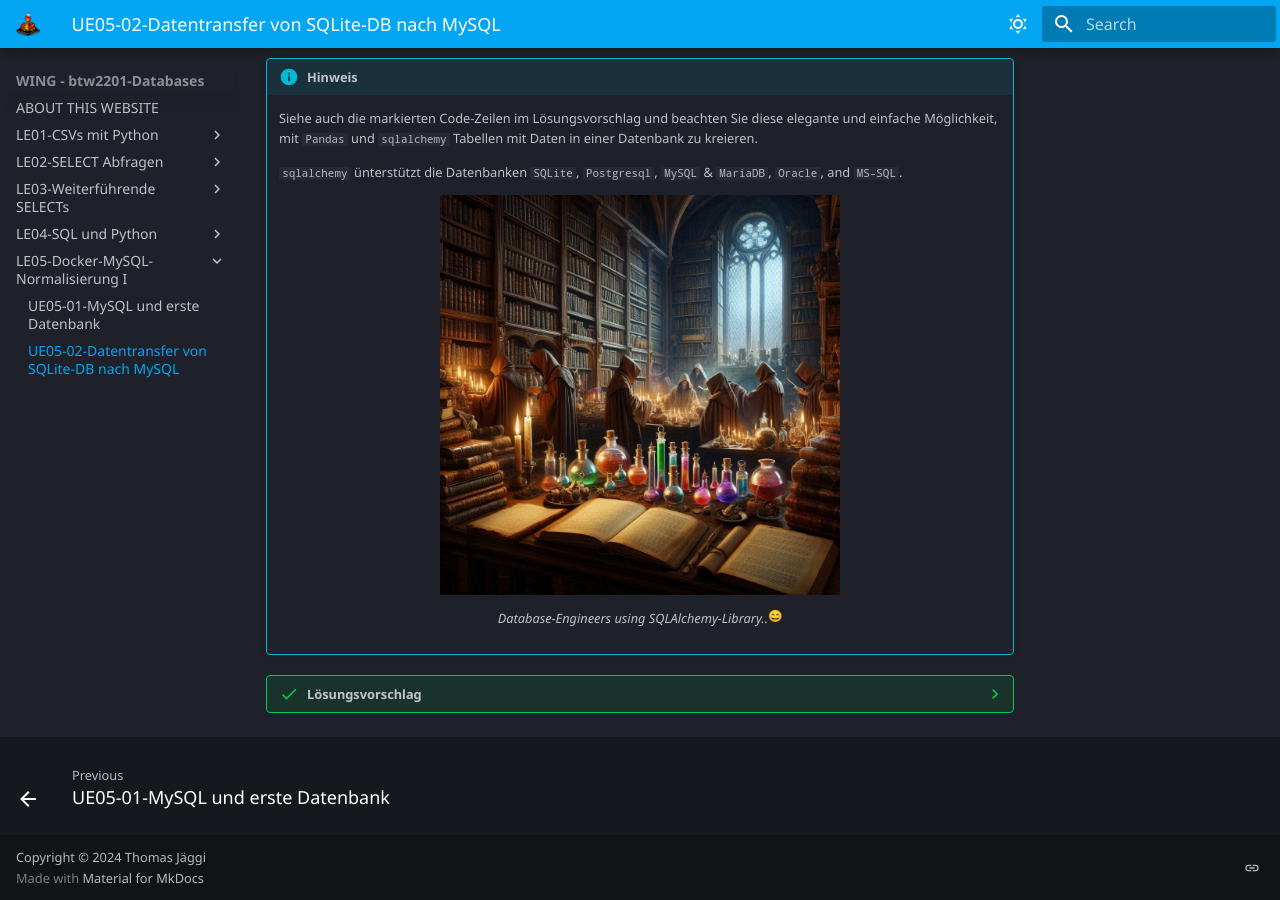
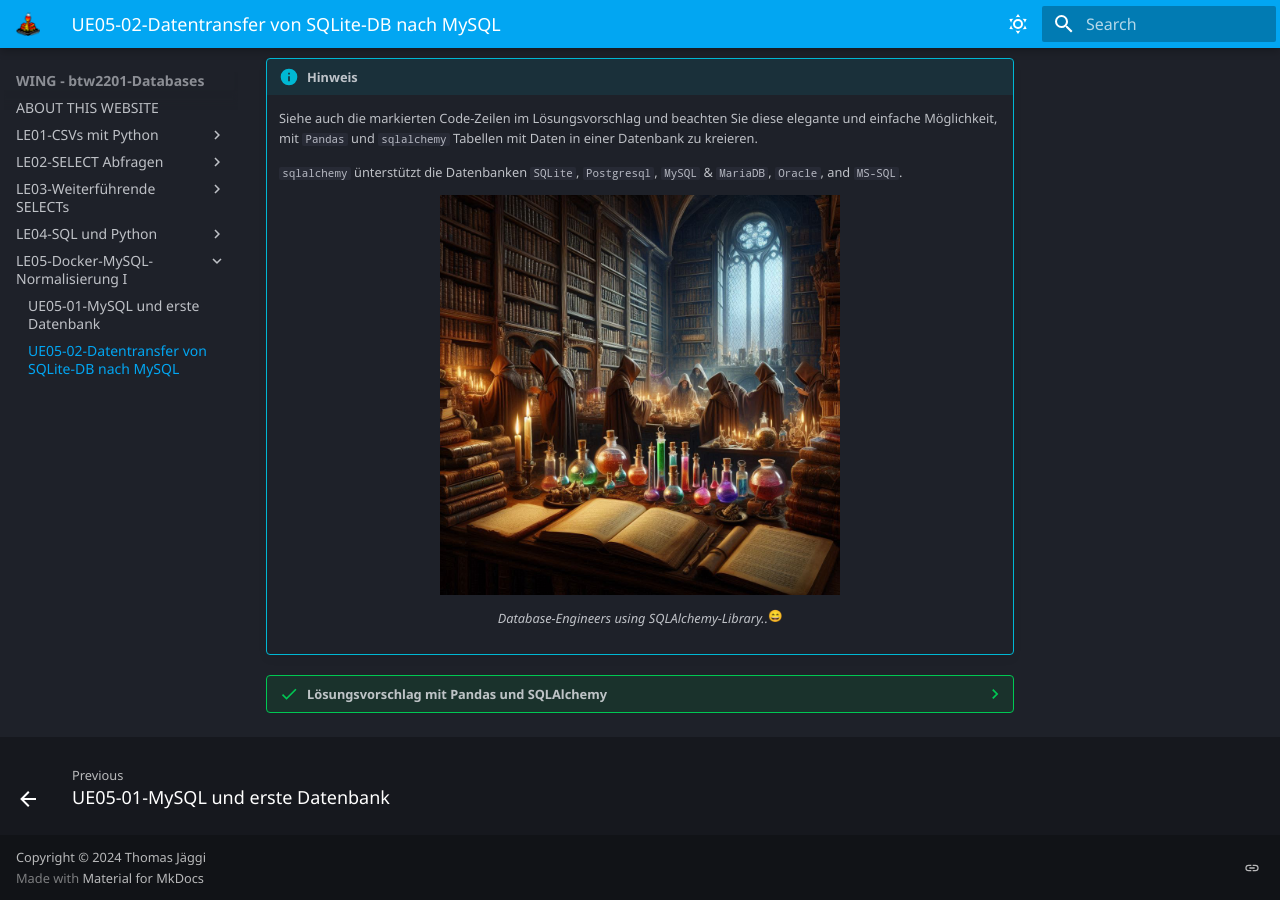
Before and after one commit to tjaeggi/btw2201_databases, an MkDocs documentation site: the page built from docs/le05/ue05-02.md, in a window 1280 px wide and 900 px high, scrolled down 512 px. Built offline with MkDocs 1.6.1 and Material for MkDocs 9.7.7, drawn with Linux system fonts in a browser that asks for light colours; emoji names are drawn with the system emoji font; some web fonts are replaced.

Commit message:
Sun Oct 20 10:26:52 PM CEST 2024

````diff
--- a/docs/le05/ue05-02.md
+++ b/docs/le05/ue05-02.md
@@ -34,7 +34,7 @@
     <figcaption>Database-Engineers using SQLAlchemy-Library..:smile: </figcaption>
     </figure>
 
-??? success "Lösungsvorschlag"
+??? success "Lösungsvorschlag mit Pandas und SQLAlchemy"
 
     ```py linenums="1" hl_lines="74 75"
     """
````
